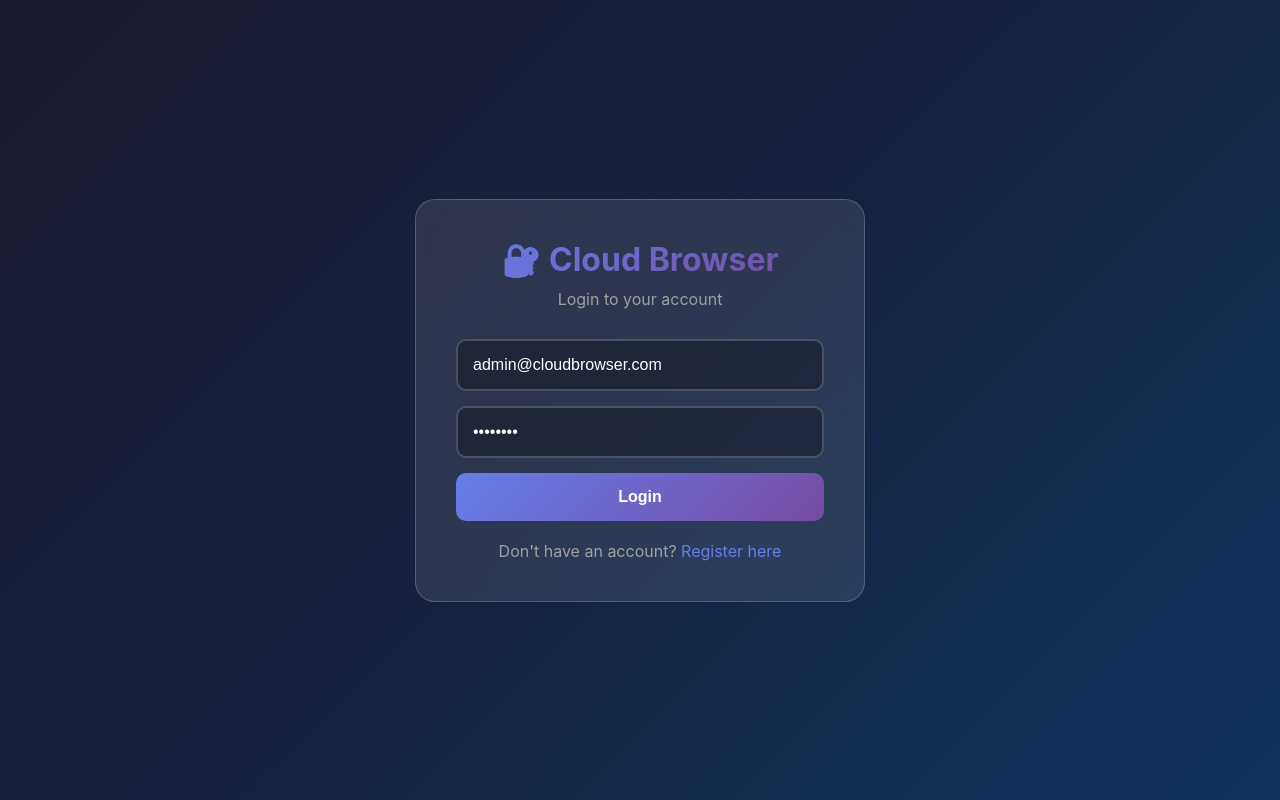
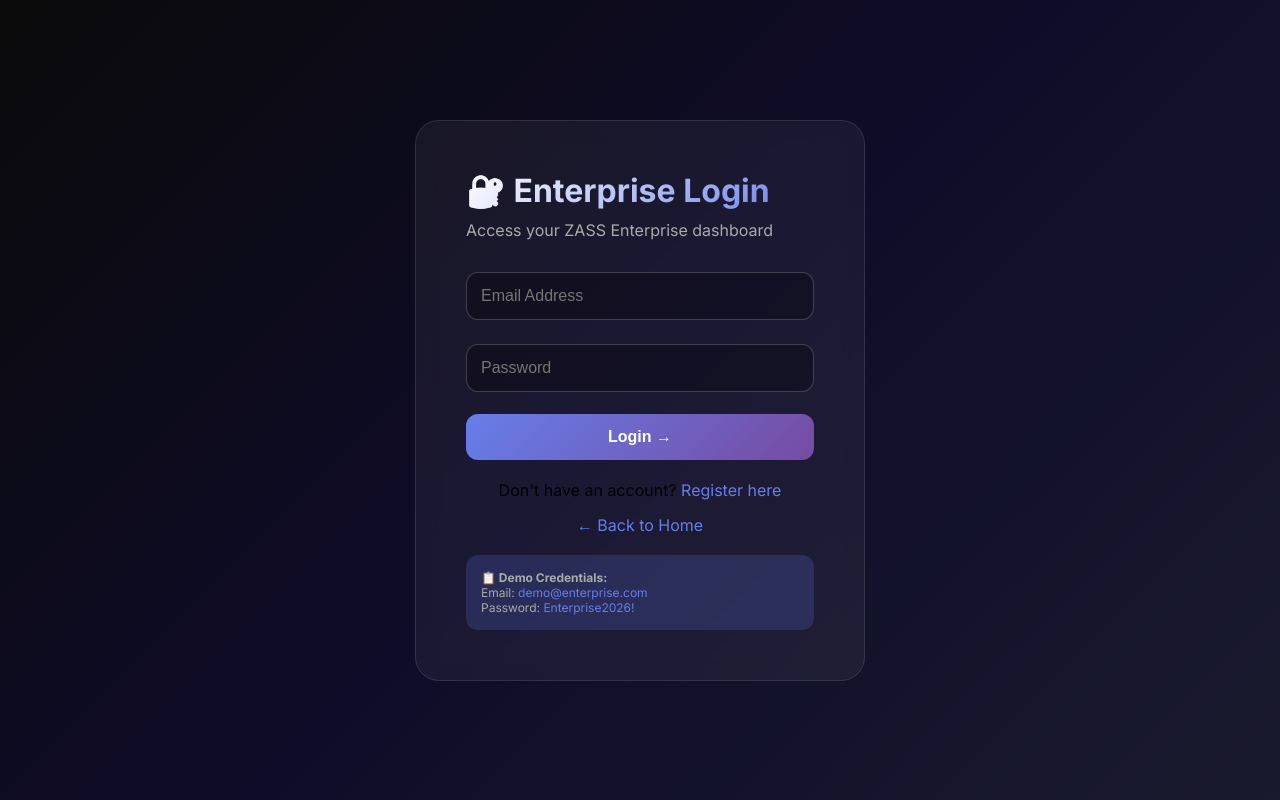
Before and after one commit to zawadisanga/cloud-browser, a website: page login.html in a window 1280 px wide. Drawn offline with Linux system fonts and the light colour scheme.

Commit message:
Update login.html

```diff
--- a/login.html
+++ b/login.html
@@ -3,145 +3,114 @@
 <head>
     <meta charset="UTF-8">
     <meta name="viewport" content="width=device-width, initial-scale=1.0">
-    <title>Login - Cloud Browser</title>
+    <title>ZASS Enterprise - Login</title>
+    <link href="https://fonts.googleapis.com/css2?family=Inter:wght@300;400;500;600;700;800&display=swap" rel="stylesheet">
     <style>
         * { margin: 0; padding: 0; box-sizing: border-box; }
         body {
-            font-family: -apple-system, BlinkMacSystemFont, 'Segoe UI', Roboto, sans-serif;
-            background: linear-gradient(135deg, #1a1a2e 0%, #16213e 50%, #0f3460 100%);
+            font-family: 'Inter', sans-serif;
+            background: linear-gradient(135deg, #0a0a0a 0%, #0f0c29 50%, #1a1a2e 100%);
             min-height: 100vh;
             display: flex;
             justify-content: center;
             align-items: center;
-            padding: 20px;
         }
-        .login-card {
-            background: rgba(255,255,255,0.1);
+        .card {
+            background: rgba(255,255,255,0.05);
             backdrop-filter: blur(10px);
-            border-radius: 20px;
-            padding: 40px;
-            width: 100%;
-            max-width: 450px;
-            border: 1px solid rgba(255,255,255,0.2);
+            padding: 50px;
+            border-radius: 24px;
+            width: 450px;
+            border: 1px solid rgba(255,255,255,0.1);
         }
-        h1 {
-            font-size: 2em;
-            background: linear-gradient(135deg, #667eea 0%, #764ba2 100%);
-            -webkit-background-clip: text;
-            -webkit-text-fill-color: transparent;
-            margin-bottom: 10px;
-            text-align: center;
-        }
-        .subtitle {
-            text-align: center;
-            color: #a0a0a0;
-            margin-bottom: 30px;
-        }
+        h1 { font-size: 32px; margin-bottom: 10px; background: linear-gradient(135deg, #fff, #667eea); -webkit-background-clip: text; background-clip: text; color: transparent; }
         input {
             width: 100%;
-            padding: 15px;
-            margin-bottom: 15px;
-            border: 2px solid rgba(255,255,255,0.2);
+            padding: 14px;
+            margin: 12px 0;
+            border-radius: 12px;
+            border: 1px solid rgba(255,255,255,0.2);
             background: rgba(0,0,0,0.3);
             color: white;
-            border-radius: 10px;
             font-size: 16px;
-        }
-        input:focus {
-            outline: none;
-            border-color: #667eea;
         }
         button {
             width: 100%;
-            padding: 15px;
-            background: linear-gradient(135deg, #667eea 0%, #764ba2 100%);
+            padding: 14px;
+            background: linear-gradient(135deg, #667eea, #764ba2);
+            border: none;
+            border-radius: 12px;
             color: white;
-            border: none;
-            border-radius: 10px;
+            font-weight: bold;
             font-size: 16px;
-            font-weight: bold;
             cursor: pointer;
-            transition: transform 0.3s ease;
+            margin-top: 10px;
         }
-        button:hover {
-            transform: translateY(-2px);
-        }
-        .error {
-            background: rgba(244,67,54,0.2);
-            color: #f44336;
-            padding: 10px;
-            border-radius: 8px;
-            margin-bottom: 15px;
-            text-align: center;
-        }
-        .success {
-            background: rgba(76,175,80,0.2);
-            color: #4caf50;
-            padding: 10px;
-            border-radius: 8px;
-            margin-bottom: 15px;
-            text-align: center;
-        }
-        .register-link {
-            text-align: center;
-            margin-top: 20px;
-            color: #a0a0a0;
-        }
-        .register-link a {
-            color: #667eea;
-            text-decoration: none;
-        }
+        a { color: #667eea; text-decoration: none; }
+        .error { color: #ff6b6b; text-align: center; margin-top: 15px; display: none; }
+        .info { background: rgba(102,126,234,0.2); padding: 15px; border-radius: 12px; margin-top: 20px; font-size: 12px; color: #aaa; }
     </style>
 </head>
 <body>
-    <div class="login-card">
-        <h1>🔐 Cloud Browser</h1>
-        <div class="subtitle">Login to your account</div>
+    <div class="card">
+        <h1>🔐 Enterprise Login</h1>
+        <p style="color: #aaa; margin-bottom: 20px;">Access your ZASS Enterprise dashboard</p>
 
-        <div id="message"></div>
+        <form id="loginForm">
+            <input type="email" id="email" placeholder="Email Address" required>
+            <input type="password" id="password" placeholder="Password" required>
+            <button type="submit">Login →</button>
+        </form>
 
-        <input type="email" id="email" placeholder="Email address" value="admin@cloudbrowser.com">
-        <input type="password" id="password" placeholder="Password" value="admin123">
-        <button onclick="login()">Login</button>
+        <div id="errorMsg" class="error"></div>
 
-        <div class="register-link">
-            Don't have an account? <a href="/register.html">Register here</a>
+        <p style="margin-top: 20px; text-align: center;">Don't have an account? <a href="/register">Register here</a></p>
+        <p style="margin-top: 15px; text-align: center;"><a href="/">← Back to Home</a></p>
+
+        <div class="info">
+            <strong>📋 Demo Credentials:</strong><br>
+            Email: <span style="color: #667eea;">demo@enterprise.com</span><br>
+            Password: <span style="color: #667eea;">Enterprise2026!</span>
         </div>
     </div>
 
     <script>
-        async function login() {
+        document.getElementById('loginForm').onsubmit = async (e) => {
+            e.preventDefault();
+
             const email = document.getElementById('email').value;
             const password = document.getElementById('password').value;
-            const messageDiv = document.getElementById('message');
+            const errorDiv = document.getElementById('errorMsg');
+
+            errorDiv.style.display = 'none';
 
             try {
-                const res = await fetch('/api/login', {
+                const response = await fetch('/api/enterprise/login', {
                     method: 'POST',
                     headers: { 'Content-Type': 'application/json' },
-                    body: JSON.stringify({ email, password })
+                    body: JSON.stringify({ email: email, password: password })
                 });
 
-                const data = await res.json();
+                const data = await response.json();
 
                 if (data.success) {
+                    // Save to localStorage
                     localStorage.setItem('token', data.token);
-                    localStorage.setItem('user', JSON.stringify(data.user));
-                    messageDiv.innerHTML = '<div class="success">✅ Login successful! Redirecting...</div>';
-                    setTimeout(() => {
-                        window.location.href = '/dashboard.html';
-                    }, 1000);
+                    localStorage.setItem('company', data.company);
+                    localStorage.setItem('apiKey', data.apiKey);
+                    localStorage.setItem('userEmail', email);
+
+                    alert('✅ Welcome ' + data.company + '!');
+                    window.location.href = '/dashboard';
                 } else {
-                    messageDiv.innerHTML = `<div class="error">❌ ${data.error}</div>`;
+                    errorDiv.style.display = 'block';
+                    errorDiv.innerHTML = '❌ ' + (data.error || 'Login failed. Invalid credentials.');
                 }
             } catch (error) {
-                messageDiv.innerHTML = `<div class="error">❌ Login failed: ${error.message}</div>`;
+                errorDiv.style.display = 'block';
+                errorDiv.innerHTML = '❌ Login failed: ' + error.message;
             }
-        }
-
-        document.getElementById('password').addEventListener('keypress', function(e) {
-            if (e.key === 'Enter') login();
-        });
+        };
     </script>
 </body>
 </html>
```
